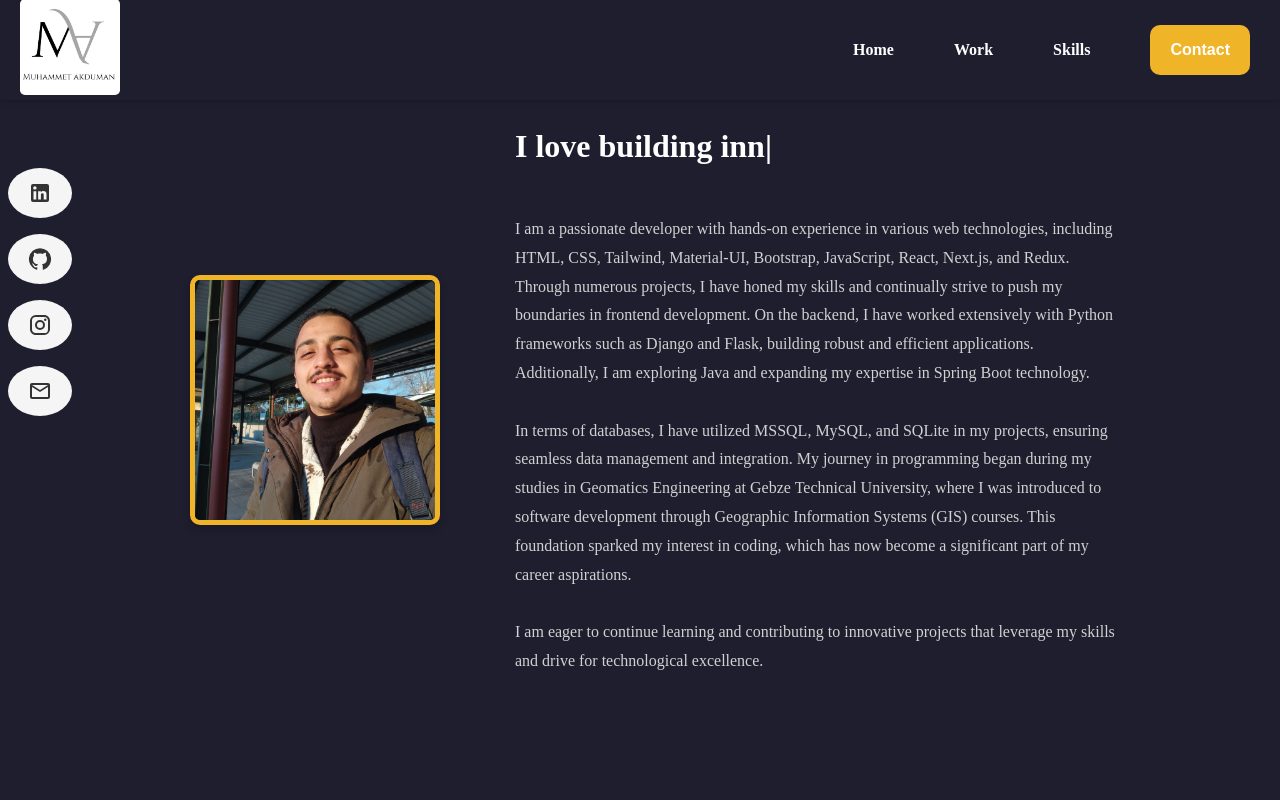
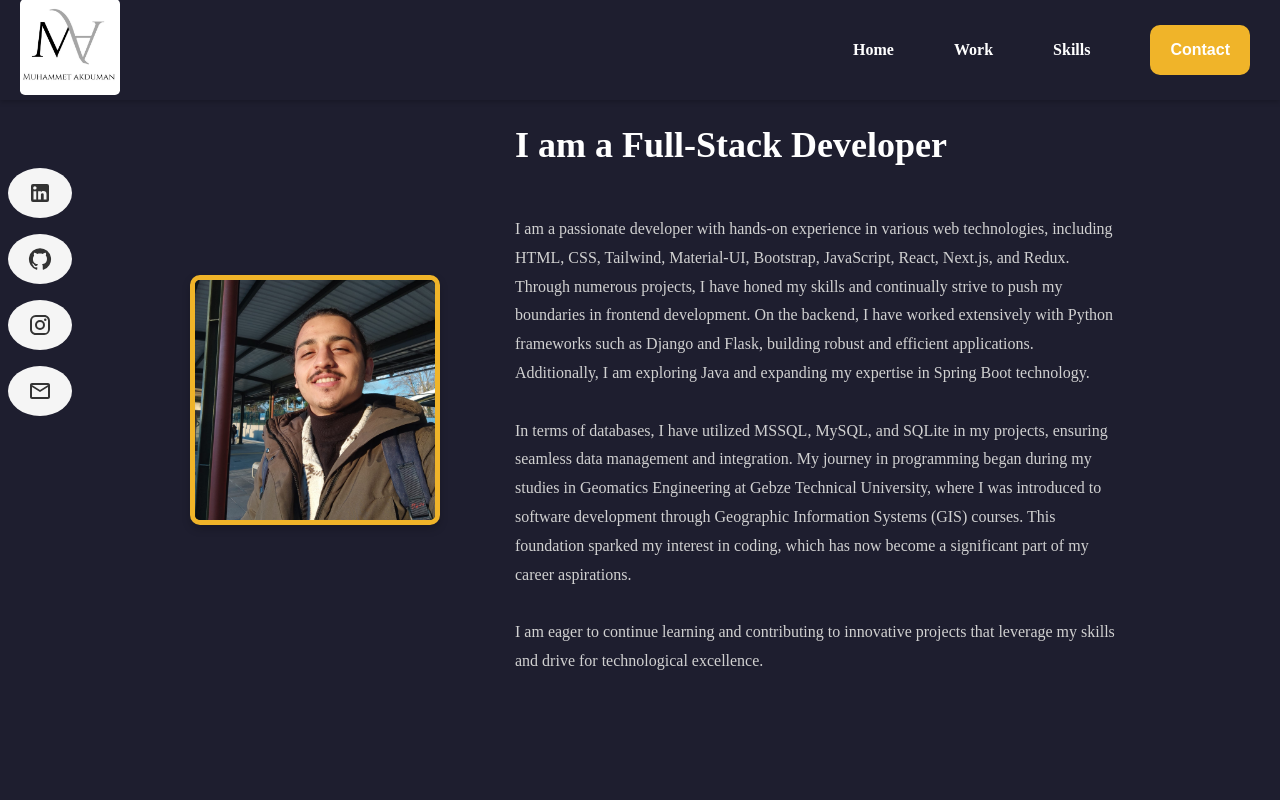
Before and after one commit to muhammetakduman/PersonalyWebsite, a React (Vite) app: page / in a window 1280 px wide. Shown: the top 800 px of the page. Built offline with nearby package versions, Linux system fonts and the light colour scheme.

Commit message:
execute type animation

```diff
--- a/src/components/Home.jsx
+++ b/src/components/Home.jsx
@@ -1,5 +1,4 @@
 import React from "react";
-import { TypeAnimation } from "react-type-animation";
 import "../css/Home.css";
 import myPhoto from "../assets/myfoto.jpg";
 
@@ -12,24 +11,7 @@ function Home() {
             </div>
             <div className="hero-text">
                 <h1>
-                    <TypeAnimation
-                        sequence={[
-                            "I am a Full-Stack Developer",
-                            2000,
-                            "I love building innovative projects!",
-                            2000,
-                            "I strive for excellence in coding!",
-                            2000,
-                        ]}
-                        wrapper="span"
-                        cursor={true}
-                        repeat={Infinity}
-                        style={{
-                            fontSize: "2rem",
-                            fontWeight: "bold",
-                            display: "inline-block",
-                        }}
-                    />
+                    I am a Full-Stack Developer
                 </h1>
                 <p className="textId">
                     <br />
--- a/src/css/Home.css
+++ b/src/css/Home.css
@@ -28,6 +28,8 @@ body {
     color: #fff;
     width: 100%;
     height: 100vh;
+    animation: fadeIn 2s ease-in-out;
+    /* Sayfa yüklendiğinde fade-in animasyonu */
 }
 
 /* Görsel alanı */
@@ -64,6 +66,8 @@ body {
 .hero-text {
     max-width: 600px;
     text-align: left;
+    animation: slideUp 2s ease-in-out;
+    /* Fade ve yukarıdan giriş animasyonu */
 }
 
 .hero-text h1 {
@@ -71,12 +75,47 @@ body {
     font-weight: bold;
     margin-bottom: 20px;
     color: #ffffff;
+    animation: textSlide 3s infinite alternate ease-in-out;
+    /* Yazıya kayan efekt */
 }
 
 .hero-text p {
     font-size: 16px;
     line-height: 1.8;
     color: #d1d1d1;
+}
+
+/* Animasyonlar */
+@keyframes fadeIn {
+    from {
+        opacity: 0;
+    }
+
+    to {
+        opacity: 1;
+    }
+}
+
+@keyframes slideUp {
+    from {
+        opacity: 0;
+        transform: translateY(20px);
+    }
+
+    to {
+        opacity: 1;
+        transform: translateY(0);
+    }
+}
+
+@keyframes textSlide {
+    from {
+        transform: translateX(0);
+    }
+
+    to {
+        transform: translateX(20px);
+    }
 }
 
 /* Responsive Tasarım */
```
